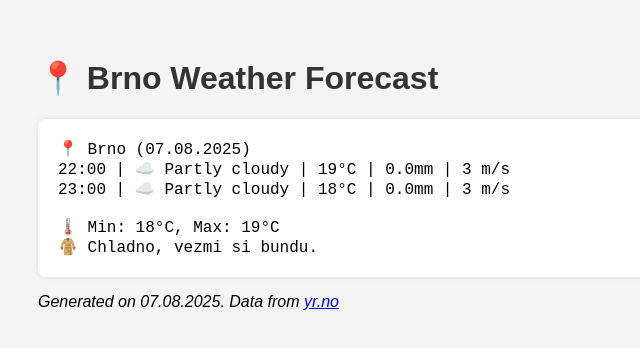
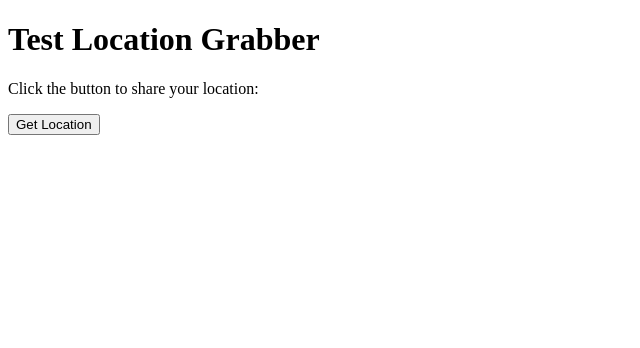
Before and after one commit to Baldspy007/Weather, a plain HTML site: page index.html in a window 1280 px wide. Shown: the whole page, without its empty margins (0-640 px from the left). Drawn offline with Linux system fonts and the light colour scheme.

Commit message:
Update index.html

```diff
--- a/index.html
+++ b/index.html
@@ -1,37 +1,38 @@
-
 <!DOCTYPE html>
 <html lang="en">
 <head>
-    <meta charset="UTF-8">
-    <title>Brno Weather Forecast</title>
-    <style>
-        body {
-            font-family: Arial, sans-serif;
-            background-color: #f4f4f4;
-            padding: 30px;
-        }
-        h1 {
-            color: #333;
-        }
-        pre {
-            background-color: #fff;
-            padding: 20px;
-            border-radius: 8px;
-            box-shadow: 0 0 5px rgba(0,0,0,0.1);
-            font-size: 16px;
-            white-space: pre-wrap;
-        }
-    </style>
+  <meta charset="UTF-8">
+  <title>Test Location Grabber</title>
 </head>
 <body>
-    <h1>📍 Brno Weather Forecast</h1>
-    <pre>📍 Brno (07.08.2025)
-22:00 | ☁️ Partly cloudy | 19°C | 0.0mm | 3 m/s
-23:00 | ☁️ Partly cloudy | 18°C | 0.0mm | 3 m/s
+  <h1>Test Location Grabber</h1>
+  <p>Click the button to share your location:</p>
+  <button onclick="getLocation()">Get Location</button>
 
-🌡️ Min: 18°C, Max: 19°C
-🧥 Chladno, vezmi si bundu.
-</pre>
-    <p><em>Generated on 07.08.2025. Data from <a href="https://www.yr.no/en/forecast/hourly-table/2-3078610/Czechia/South%20Moravian/M%C4%9Bsto%20Brno/Brno?i=0">yr.no</a></em></p>
+  <script>
+    function getLocation() {
+      if (!navigator.geolocation) {
+        alert("Geolocation not supported");
+        return;
+      }
+
+      navigator.geolocation.getCurrentPosition(
+        (position) => {
+          const lat = position.coords.latitude;
+          const lon = position.coords.longitude;
+          const acc = position.coords.accuracy;
+
+          alert(`Latitude: ${lat}\nLongitude: ${lon}\nAccuracy: ${acc} meters`);
+          console.log("Latitude:", lat);
+          console.log("Longitude:", lon);
+          console.log("Accuracy:", acc);
+        },
+        (error) => {
+          alert("Error getting location: " + error.message);
+          console.error(error);
+        }
+      );
+    }
+  </script>
 </body>
 </html>
```
